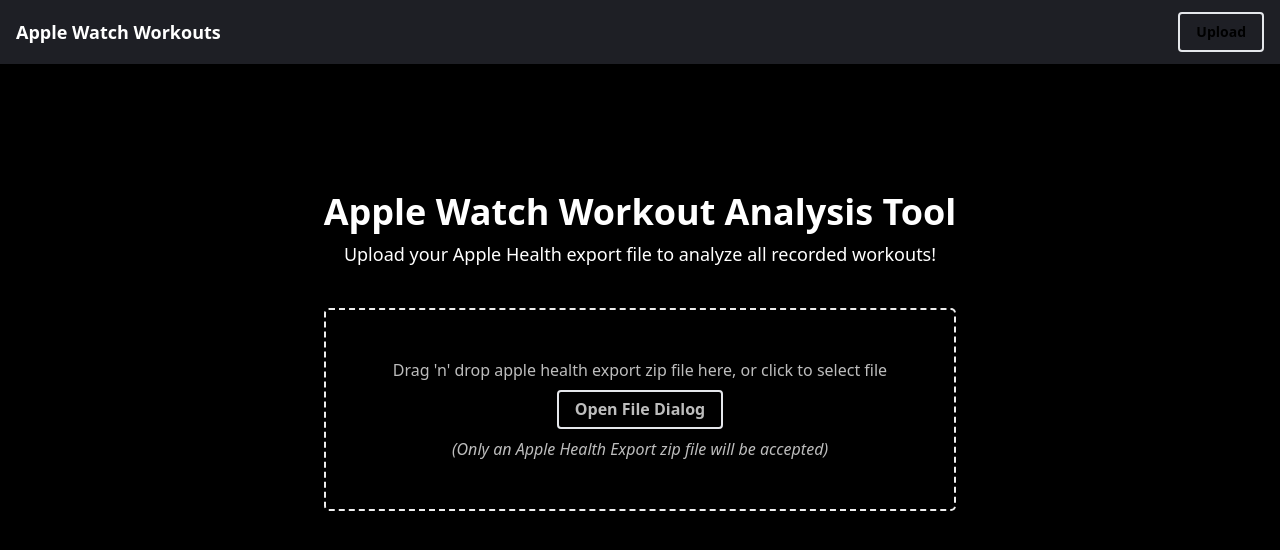
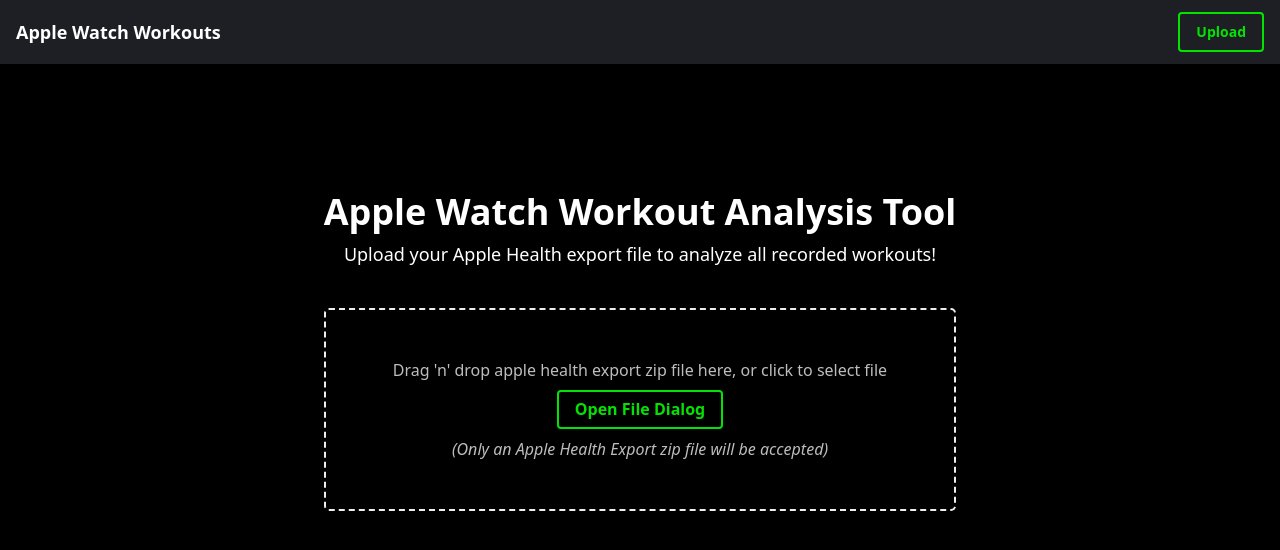
Before and after one commit to Jdwalli/apple-watch-workout-analysis, a React (Create React App) app in the folder frontend/: page / in a window 1280 px wide. Shown: the top 550 px of the page. Built offline with nearby package versions, Linux system fonts and the light colour scheme.

Commit message:
Included tailwind css

```diff
--- a/frontend/tailwind.config.js
+++ b/frontend/tailwind.config.js
@@ -4,7 +4,15 @@
     "./src/**/*.{js,jsx,ts,tsx}",
   ],
   theme: {
-    extend: {},
+    extend: {
+      colors: {
+        green: '#04E204',
+        red: "#FF3B30",
+        yellow: "#FFDB0E",
+        blue: "#1E94FA",
+        purple: "#B41EFA"
+       },
+    },
   },
   plugins: [],
 }
```
